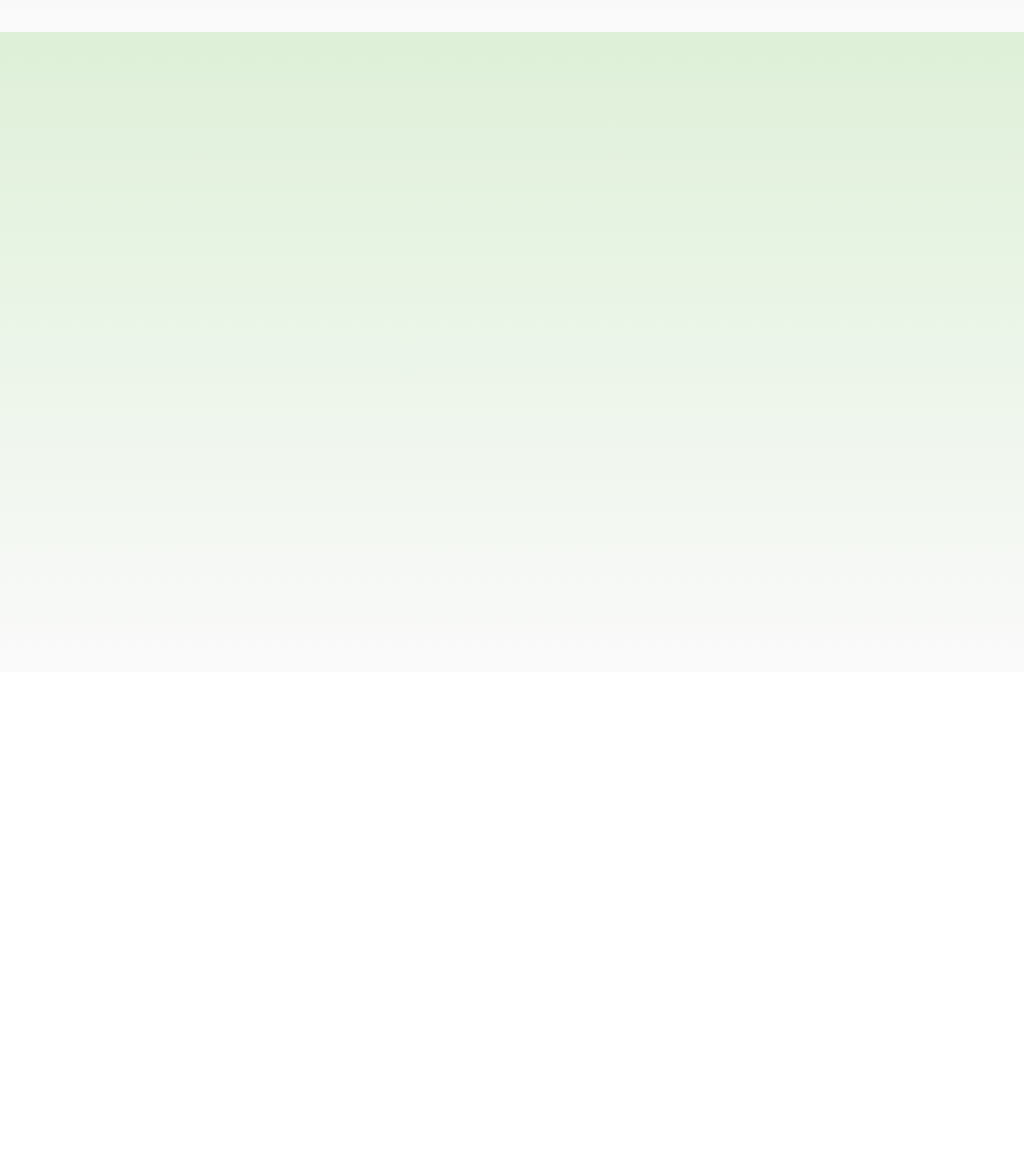
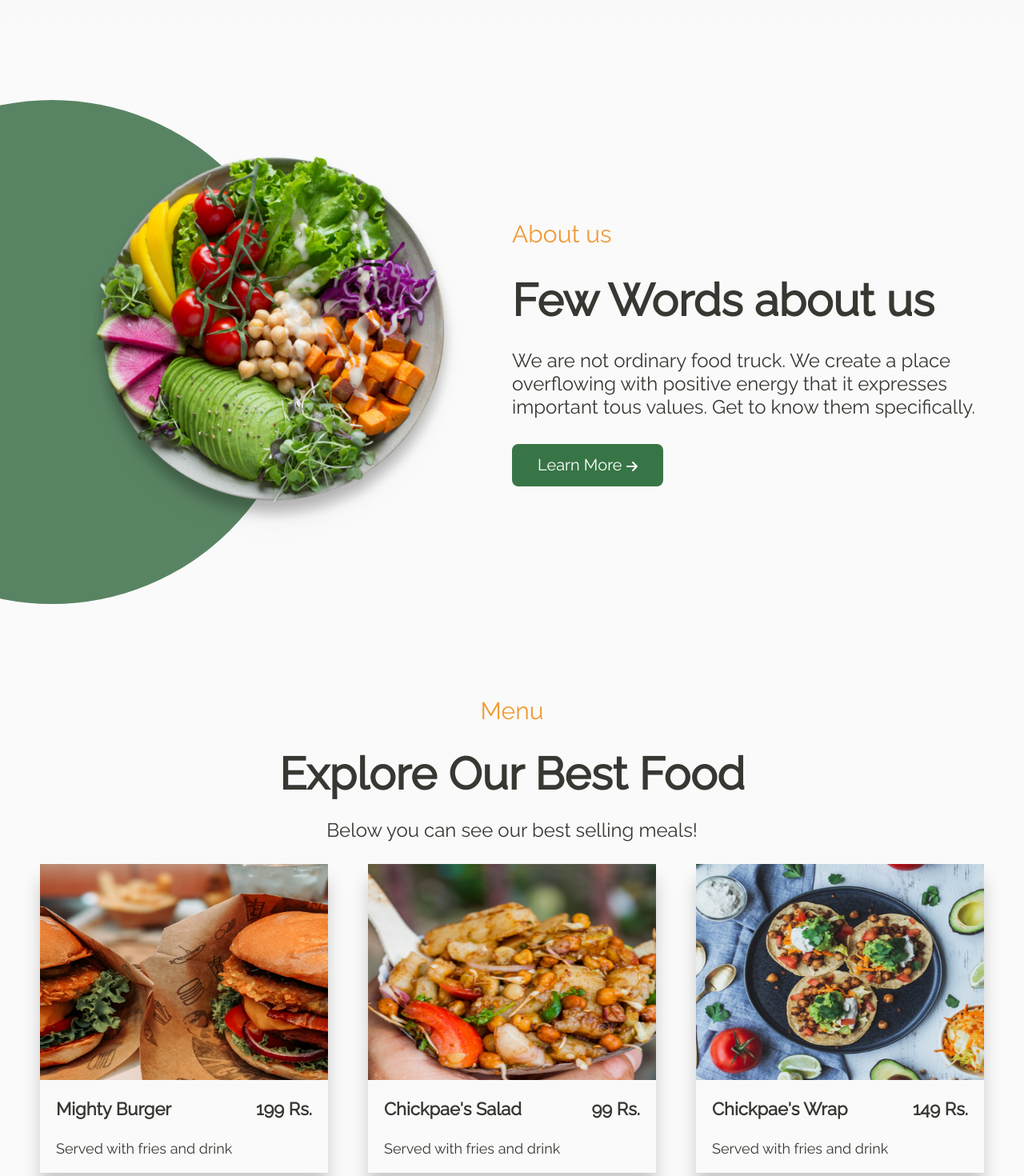
Before and after one commit to AnuragMaurya76/wrapped-green-ui, a React (Create React App) app: page / in a window 1280 px wide. Shown: the part 760-2230 px from the top of the page at 80% size. Before the commit the page ends 1600 px from the top, so only its background shows below. Built offline with nearby package versions, Linux system fonts and the light colour scheme.

Commit message:
Add About us and menu page

```diff
--- a/src/components/AboutUs/AboutUs.js
+++ b/src/components/AboutUs/AboutUs.js
@@ -1,6 +1,34 @@
 import React from "react";
+import vegetable_table from "../../assets/vegetable_table@2x.png";
 import "./AboutUs.scss";
+import { FontAwesomeIcon } from "@fortawesome/react-fontawesome";
+import { faArrowRight } from "@fortawesome/free-solid-svg-icons";
+import { ABOUT_US_INFO } from "../../constants/MessageConstants";
 function AboutUs() {
-  return <div className="about-us"></div>;
+  return (
+    <div className="about-us">
+      <div className="about-us-logo-circle">
+        <img
+          src={vegetable_table}
+          alt="vegetable_log"
+          className="about-us-logo-circle-image"
+        />
+      </div>
+      <div className="about-us-info">
+        <div className="about-us-info-heading">About us</div>
+        <div className="about-us-info-sub-heading">Few Words about us</div>
+        <div className="about-us-info-info">{ABOUT_US_INFO}</div>
+        <div className="about-us-info-menu-button">
+          <div className="about-us-info-menu-button-title">
+            Learn More{" "}
+            <FontAwesomeIcon
+              icon={faArrowRight}
+              className="about-us-info-menu-button-title-icon"
+            />
+          </div>
+        </div>
+      </div>
+    </div>
+  );
 }
 export default AboutUs;
--- a/src/components/AboutUs/AboutUs.scss
+++ b/src/components/AboutUs/AboutUs.scss
@@ -2,7 +2,7 @@
   overflow-x: hidden;
   height: 800px;
   background-attachment: scroll;
-  background-image: linear-gradient(to bottom, #def0d8, #fafafa);
+  background: #fafafa;
   display: flex;
   justify-content: space-between;
   align-items: center;
@@ -10,34 +10,52 @@
   &-logo {
     width: 50%;
     &-circle {
-      margin-right: -350px;
-      margin-top: -225px;
+      display: flex;
+      justify-content: flex-end;
+      align-items: center;
+      margin-left: -250px;
       border-radius: 50%;
-      background: #387546;
-      width: 900px;
-      height: 900px;
+      background: #598463;
+      width: 630px;
+      height: 630px;
       &-image {
-        padding-top: 250px;
-        padding-right: 150px;
-        height: 65%;
-        width: 65%;
+        margin-right: -225px;
+        height: 85%;
+        width: 85%;
       }
     }
   }
 
   &-info {
+    height: 50%;
     width: 50%;
-    &-title {
-      padding: 100px 75px 0px 75px;
+    display: flex;
+    flex-direction: column;
+    justify-content: space-evenly;
+    &-heading {
       text-align: left;
-      font: 900 64px/71px Raleway;
+      font: normal 30px/42px Raleway;
+      letter-spacing: 0px;
+      color: #f19a33;
+      opacity: 1;
+    }
+    &-sub-heading {
+      text-align: left;
+      font: bold 56px/58px Raleway;
+      letter-spacing: 0px;
+      color: #383833;
+      opacity: 1;
+    }
+
+    &-info {
+      text-align: left;
+      font: normal 24px/29px Raleway;
       letter-spacing: 0px;
       color: #383833;
       opacity: 1;
     }
 
     &-message {
-      padding: 30px 75px;
       text-align: left;
       font: 20px/24px Raleway;
       letter-spacing: 0px;
@@ -46,11 +64,10 @@
     }
 
     &-menu-button {
-      margin: 0px 75px;
       padding: 13px 32px;
       height: fit-content;
       width: fit-content;
-      background: #f19a33 0% 0% no-repeat padding-box;
+      background: #387546 0% 0% no-repeat padding-box;
       border-radius: 8px;
       opacity: 1;
       &-title {
--- /dev/null
+++ b/src/components/FoodCard/FoodCard.js
@@ -0,0 +1,16 @@
+import React from "react";
+import "./FoodCard.scss";
+
+function FoodCard(props) {
+  return (
+    <div className="food-card">
+      <img src={props.img} alt="image_for_food" className="food-card-image" />
+      <div className="food-card-info">
+        <div className="food-card-info-heading">{props.heading}</div>
+        <div className="food-card-info-cost">{props.cost}</div>
+      </div>
+      <div className="food-card-sub-heading">{props.subHeading}</div>
+    </div>
+  );
+}
+export default FoodCard;
--- /dev/null
+++ b/src/components/FoodCard/FoodCard.scss
@@ -0,0 +1,43 @@
+.food-card {
+  width: 360px;
+  height: 386px;
+  display: flex;
+  flex-direction: column;
+  box-shadow: 0px 20px 20px 0px rgba(0, 0, 0, 0.19);
+
+  &-image {
+    height: 70%;
+  }
+
+  &-info {
+    padding: 20px;
+    display: flex;
+    flex-direction: row;
+    justify-content: space-between;
+
+    &-heading {
+      text-align: left;
+      font: bold 22px/32px Raleway;
+      letter-spacing: 0px;
+      color: #383833;
+      opacity: 1;
+    }
+
+    &-cost {
+      text-align: left;
+      font: bold 22px/32px Raleway;
+      letter-spacing: 0px;
+      color: #383833;
+      opacity: 1;
+    }
+  }
+
+  &-sub-heading {
+    padding-left: 20px;
+    text-align: left;
+    font: normal 18px/27px Raleway;
+    letter-spacing: 0px;
+    color: #383833;
+    opacity: 1;
+  }
+}
--- a/src/components/Header/Header.scss
+++ b/src/components/Header/Header.scss
@@ -30,7 +30,7 @@
     &-title {
       padding: 100px 75px 0px 75px;
       text-align: left;
-      font: 900 64px/71px Raleway;
+      font: bold 64px/71px Raleway;
       letter-spacing: 0px;
       color: #383833;
       opacity: 1;
--- /dev/null
+++ b/src/components/Menu/Menu.js
@@ -0,0 +1,47 @@
+import React from "react";
+import FoodCard from "../FoodCard/FoodCard";
+import MenuPhoto1 from "../../assets/menu_photo1@2x.png";
+import MenuPhoto2 from "../../assets/menu_photo2@2x.png";
+import MenuPhoto3 from "../../assets/menu_photo_3@2x.png";
+
+import "./Menu.scss";
+function Menu() {
+  return (
+    <div className="menu">
+      <div className="menu-header">
+        <div className="menu-header-heading">Menu</div>
+        <div className="menu-header-sub-heading">Explore Our Best Food</div>
+        <div className="menu-header-info">
+          Below you can see our best selling meals!
+        </div>
+      </div>
+      <div className="menu-card">
+        <div className="menu-card-1">
+          <FoodCard
+            img={MenuPhoto1}
+            heading="Mighty Burger"
+            cost="199 Rs."
+            subHeading="Served with fries and drink"
+          />
+        </div>
+        <div className="menu-card-2">
+          <FoodCard
+            img={MenuPhoto2}
+            heading="Chickpae's Salad"
+            cost="99 Rs."
+            subHeading="Served with fries and drink"
+          />
+        </div>
+        <div className="menu-card-3">
+          <FoodCard
+            img={MenuPhoto3}
+            heading="Chickpae's Wrap"
+            cost="149 Rs."
+            subHeading="Served with fries and drink"
+          />
+        </div>
+      </div>
+    </div>
+  );
+}
+export default Menu;
--- /dev/null
+++ b/src/components/Menu/Menu.scss
@@ -0,0 +1,47 @@
+.menu {
+  overflow-x: hidden;
+  height: 800px;
+  background-attachment: scroll;
+  background: #fafafa;
+  display: flex;
+  flex-direction: column;
+  align-items: center;
+
+  &-header {
+    height: 30%;
+    display: flex;
+    flex-direction: column;
+    justify-content: space-evenly;
+    &-heading {
+      font: normal 30px/42px Raleway;
+      letter-spacing: 0px;
+      color: #f19a33;
+      opacity: 1;
+    }
+    &-sub-heading {
+      font: bold 56px/58px Raleway;
+      letter-spacing: 0px;
+      color: #383833;
+      opacity: 1;
+    }
+
+    &-info {
+      font: normal 24px/29px Raleway;
+      letter-spacing: 0px;
+      color: #383833;
+      opacity: 1;
+    }
+  }
+
+  &-card {
+    display: flex;
+    width: 100%;
+    justify-content: space-evenly;
+    &-1 {
+    }
+    &-2 {
+    }
+    &-3 {
+    }
+  }
+}
--- /dev/null
+++ b/src/constants/MessageConstants.js
@@ -0,0 +1,2 @@
+export const ABOUT_US_INFO =
+  "We are not ordinary food truck. We create a place overflowing with positive energy that it expresses important tous values. Get to know them specifically.";
--- a/src/pages/HomePageWeb/HomePageWeb.js
+++ b/src/pages/HomePageWeb/HomePageWeb.js
@@ -2,12 +2,14 @@ import React from "react";
 import Navbar from "../../components/Navbar/Navbar";
 import Header from "../../components/Header/Header";
 import AboutUs from "../../components/AboutUs/AboutUs";
+import Menu from "../../components/Menu/Menu";
 function HomePageWeb() {
   return (
     <div>
       <Navbar />
       <Header />
       <AboutUs />
+      <Menu />
     </div>
   );
 }
```
